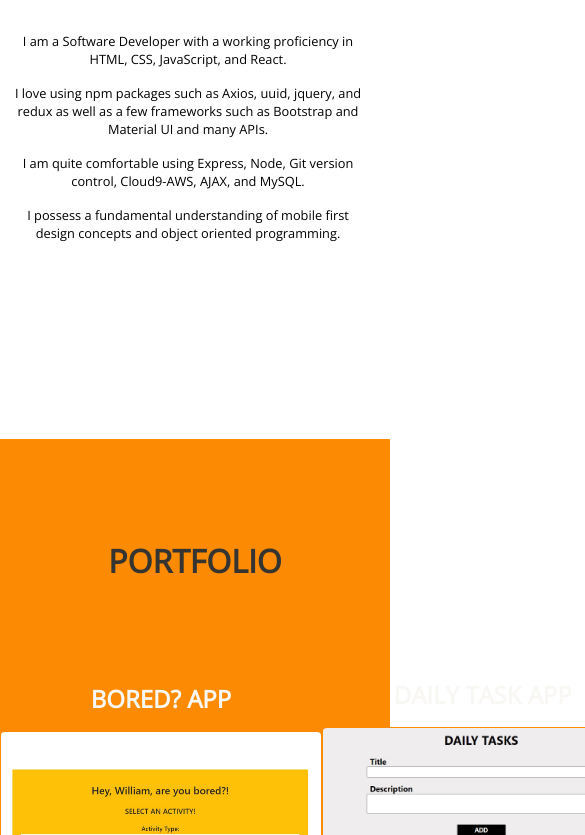
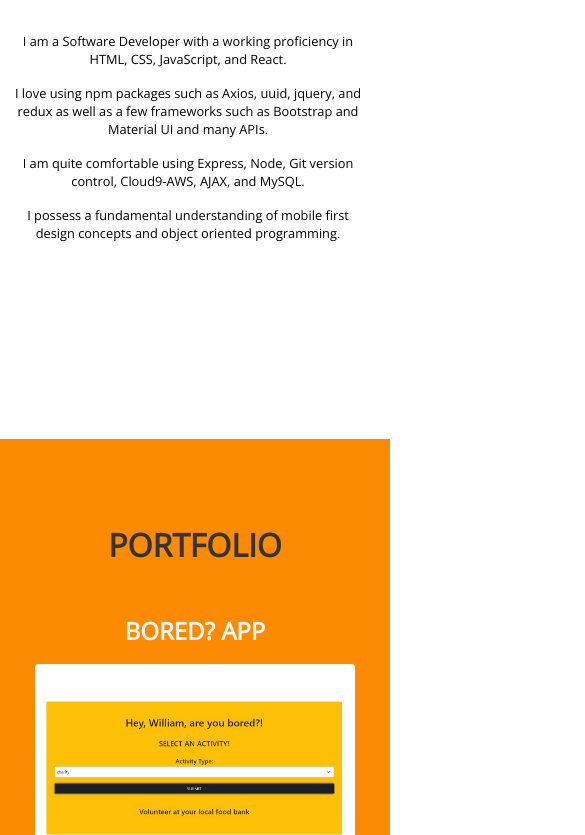
Before and after one commit to Tasups/professional-portfolio, a React (Create React App) app: page / in a window 390 px wide. Shown: the part 1165-2000 px from the top of the page, 585 px wide, since content can reach past the window. Built offline with nearby package versions, Linux system fonts and the light colour scheme; a web font is replaced by a local one.

Commit message:
portfolio phone reponsive done

```diff
--- a/src/App.css
+++ b/src/App.css
@@ -248,6 +248,7 @@ nav {
 /*----------PORTFOLIO----------*/
 
 .portfolio-wrapper {
+  display: flex;
   flex-direction: row;
   width: 100%;
   min-height: 45vh;
@@ -264,7 +265,6 @@ nav {
 }
 
 .portfolio-list {
-  display: flex;
   justify-content: space-around;
   align-items: center;
 }
@@ -290,6 +290,25 @@ nav {
   max-width: 20rem;
   border: 1px solid var(--primary-orange);
   border-radius: 1.666%;
+}
+
+@media only screen and (max-width: 600px) {
+  .portfolio-wrapper {
+    display: flex;
+    flex-direction: column;
+    min-height: 80vh;
+  }
+  .portfolio-wrapper h1 {
+    width: 100vw;
+    max-height: 3rem;
+    padding: 0rem;
+  }
+  .portfolio-list {
+    text-align: center;
+  }
+  .portfolio-project {
+    margin: 3rem 1rem;
+  }
 }
 
 
--- a/src/components/Portfolio.js
+++ b/src/components/Portfolio.js
@@ -6,42 +6,42 @@ import snakeGameImg from '../images/SnakeGame.jpg';
 
 const Portfolio = () => {
   return(
-    <div className="portfolio-wrapper container" id="portfolio">
+    <div className="portfolio-wrapper" id="portfolio">
       <h1>PORTFOLIO</h1>
       <div className="portfolio-list">
 
-        <div className="portfolio-project pp1">
+        <div className="portfolio-project">
           <h2 className="portfolio-project-title">BORED? APP</h2>
           <a
             href="https://eager-kalam-6403d4.netlify.app/"
             target="_blank"
             rel="noreferrer"
           >
-            <img className="pp1-img" src={boredAppImg} alt="bored app" />
+            <img src={boredAppImg} alt="bored app" />
           {/*Using an API, with controlled requests, filtered by preset inputs*/}
           </a>
         </div>
 
-        <div className="portfolio-project pp2">
+        <div className="portfolio-project">
           <h2 className="portfolio-project-title">DAILY TASK APP</h2>
           <a
             href="https://ubiquitous-torrone-aa0502.netlify.app/"
             target="_blank"
             rel="noreferrer"
           >
-            <img className="pp2-img" src={dailyTaskAppImg} alt="daily task app" />
+            <img src={dailyTaskAppImg} alt="daily task app" />
           {/*Internal data sets React's state in this simple CRUD application*/}
           </a>
         </div>
 
-        <div className="portfolio-project pp3">
+        <div className="portfolio-project">
           <h2 className="portfolio-project-title">SNAKE GAME</h2>
           <a
             href="https://precious-cactus-d40834.netlify.app/"
             target="_blank"
             rel="noreferrer"
           >
-            <img className="pp3-img" src={snakeGameImg} alt="snake game app" />
+            <img src={snakeGameImg} alt="snake game app" />
           {/*A simple game mostly using method arrays and useRef hook*/}
           </a>
         </div>
```
